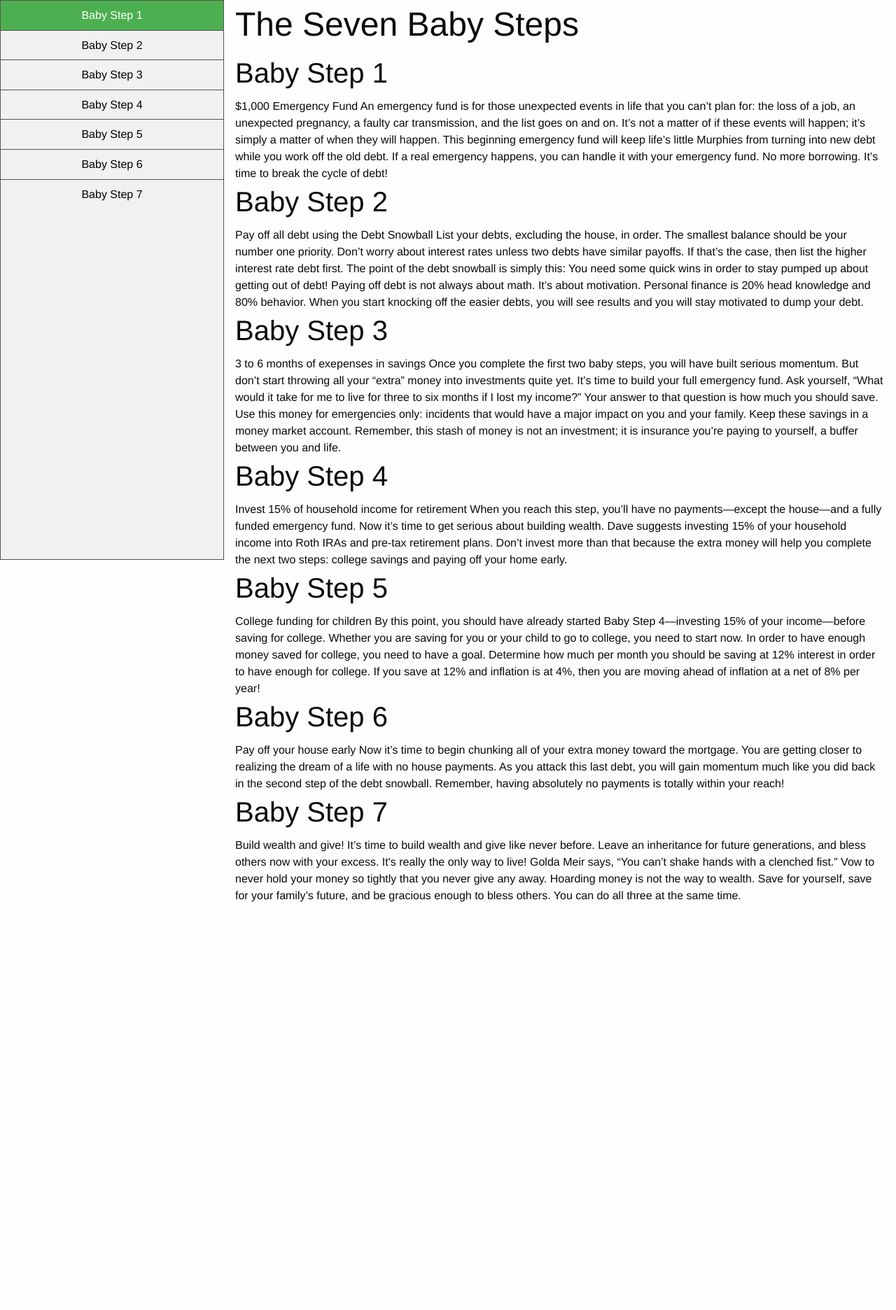
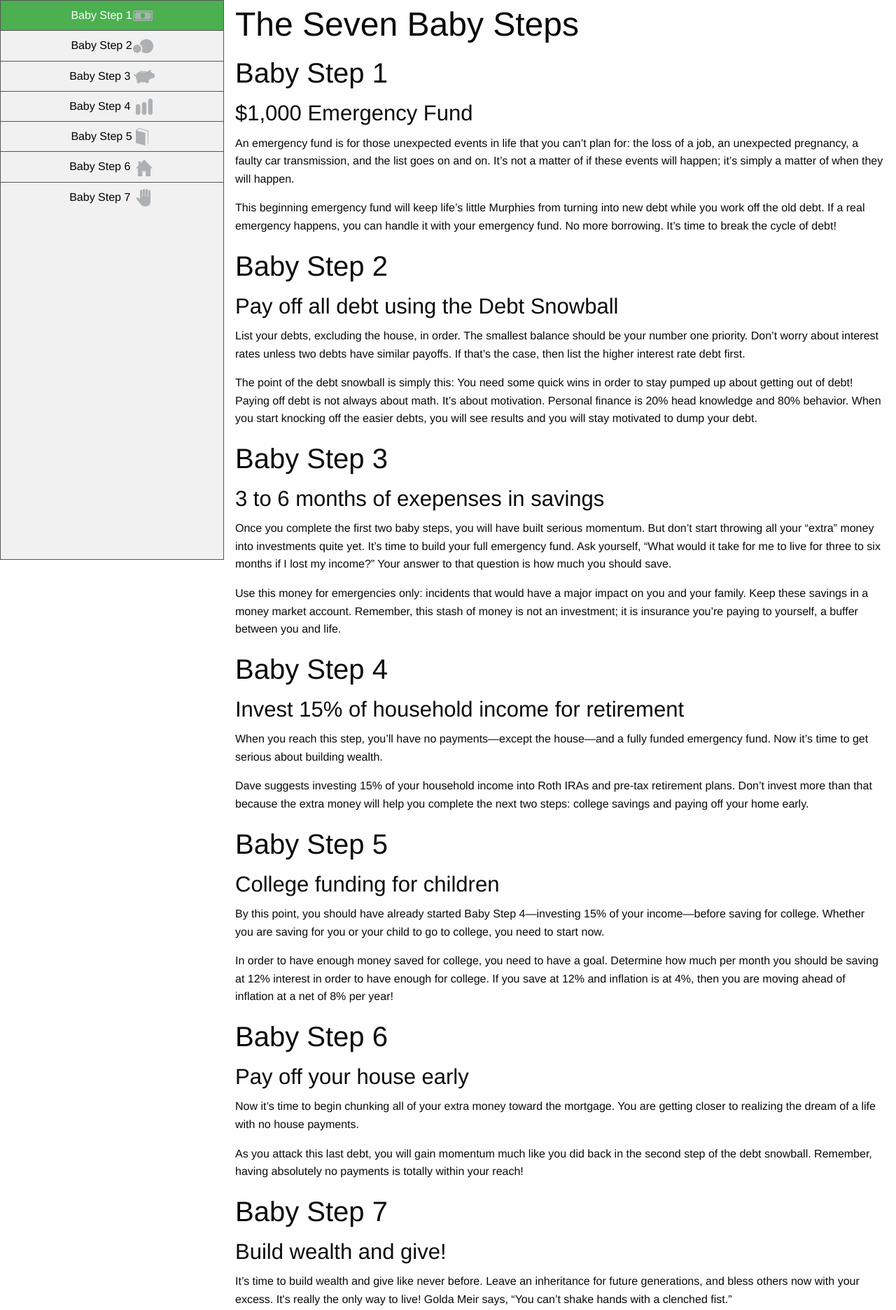
Before and after one commit to orchardsonbett/transition1, a plain HTML site: page index.html in a window 1280 px wide. Shown: the top 1872 px of the page at 70% size. Before the commit the page ends 1292 px from the top, so only its background shows below. Drawn offline with Linux system fonts and the light colour scheme.

Commit message:
addition of icon and separation of paragraphs

```diff
--- a/index.html
+++ b/index.html
@@ -14,25 +14,46 @@
     <header>
         <nav>
             <ul>
-                <li><a class="active" href="#">Baby Step 1</a></li>
-                <li><a href="#">Baby Step 2</a></li>
-                <li><a href="#">Baby Step 3</a></li>
-                <li><a href="#">Baby Step 4</a></li>
-                <li><a href="#">Baby Step 5</a></li>
-                <li><a href="#">Baby Step 6</a></li>
-                <li><a href="#">Baby Step 7</a></li>
+                <li><a class="active" href="#">Baby Step 1<img src="img/icons_small_bs1.png"></a></li>
+                <li><a href="#">Baby Step 2<img src="img/icons_small_bs2.png">  </a></li>
+                <li><a href="#">Baby Step 3 <img src="img/icons_small_bs3.png"> </a></li>
+                <li><a href="#">Baby Step 4 <img src="img/icons_small_bs4.png"> </a></li>
+                <li><a href="#">Baby Step 5<img src="img/icons_small_bs5.png"> </a></li>
+                <li><a href="#">Baby Step 6 <img src="img/icons_small_bs6.png"> </a></li>
+                <li><a href="#">Baby Step 7 <img src="img/icons_small_bs7.png"> </a></li>
             </ul>
         </nav>
     </header>
     <div style="margin-left:25%;padding:1px 16px;height:1000px;">
         <h1>The Seven Baby Steps</h1>
-        <h2>Baby Step 1</h2> $1,000 Emergency Fund An emergency fund is for those unexpected events in life that you can’t plan for: the loss of a job, an unexpected pregnancy, a faulty car transmission, and the list goes on and on. It’s not a matter of if these events will happen; it’s simply a matter of when they will happen. This beginning emergency fund will keep life’s little Murphies from turning into new debt while you work off the old debt. If a real emergency happens, you can handle it with your emergency fund. No more borrowing. It’s time to break the cycle of debt!
-        <h2>Baby Step 2</h2> Pay off all debt using the Debt Snowball List your debts, excluding the house, in order. The smallest balance should be your number one priority. Don’t worry about interest rates unless two debts have similar payoffs. If that’s the case, then list the higher interest rate debt first. The point of the debt snowball is simply this: You need some quick wins in order to stay pumped up about getting out of debt! Paying off debt is not always about math. It’s about motivation. Personal finance is 20% head knowledge and 80% behavior. When you start knocking off the easier debts, you will see results and you will stay motivated to dump your debt.
-        <h2>Baby Step 3</h2> 3 to 6 months of exepenses in savings Once you complete the first two baby steps, you will have built serious momentum. But don’t start throwing all your “extra” money into investments quite yet. It’s time to build your full emergency fund. Ask yourself, “What would it take for me to live for three to six months if I lost my income?” Your answer to that question is how much you should save. Use this money for emergencies only: incidents that would have a major impact on you and your family. Keep these savings in a money market account. Remember, this stash of money is not an investment; it is insurance you’re paying to yourself, a buffer between you and life.
-        <h2>Baby Step 4</h2> Invest 15% of household income for retirement When you reach this step, you’ll have no payments—except the house—and a fully funded emergency fund. Now it’s time to get serious about building wealth. Dave suggests investing 15% of your household income into Roth IRAs and pre-tax retirement plans. Don’t invest more than that because the extra money will help you complete the next two steps: college savings and paying off your home early.
-        <h2>Baby Step 5</h2> College funding for children By this point, you should have already started Baby Step 4—investing 15% of your income—before saving for college. Whether you are saving for you or your child to go to college, you need to start now. In order to have enough money saved for college, you need to have a goal. Determine how much per month you should be saving at 12% interest in order to have enough for college. If you save at 12% and inflation is at 4%, then you are moving ahead of inflation at a net of 8% per year!
-        <h2>Baby Step 6</h2> Pay off your house early Now it’s time to begin chunking all of your extra money toward the mortgage. You are getting closer to realizing the dream of a life with no house payments. As you attack this last debt, you will gain momentum much like you did back in the second step of the debt snowball. Remember, having absolutely no payments is totally within your reach!
-        <h2>Baby Step 7</h2> Build wealth and give! It’s time to build wealth and give like never before. Leave an inheritance for future generations, and bless others now with your excess. It's really the only way to live! Golda Meir says, “You can’t shake hands with a clenched fist.” Vow to never hold your money so tightly that you never give any away. Hoarding money is not the way to wealth. Save for yourself, save for your family’s future, and be gracious enough to bless others. You can do all three at the same time.
+        <h2>Baby Step 1</h2>
+        <h3> $1,000 Emergency Fund</h3>
+        <p>An emergency fund is for those unexpected events in life that you can’t plan for: the loss of a job, an unexpected pregnancy, a faulty car transmission, and the list goes on and on. It’s not a matter of if these events will happen; it’s simply a matter of when they will happen.</p>
+        <p>This beginning emergency fund will keep life’s little Murphies from turning into new debt while you work off the old debt. If a real emergency happens, you can handle it with your emergency fund. No more borrowing. It’s time to break the cycle of debt!</p>
+        <h2>Baby Step 2</h2>
+        <h3>Pay off all debt using the Debt Snowball</h3>
+        <p>List your debts, excluding the house, in order. The smallest balance should be your number one priority. Don’t worry about interest rates unless two debts have similar payoffs. If that’s the case, then list the higher interest rate debt first.</p>
+        <p> The point of the debt snowball is simply this: You need some quick wins in order to stay pumped up about getting out of debt! Paying off debt is not always about math. It’s about motivation. Personal finance is 20% head knowledge and 80% behavior. When you start knocking off the easier debts, you will see results and you will stay motivated to dump your debt.</p>
+        <h2>Baby Step 3</h2>
+        <h3> 3 to 6 months of exepenses in savings</h3>
+        <p>Once you complete the first two baby steps, you will have built serious momentum. But don’t start throwing all your “extra” money into investments quite yet. It’s time to build your full emergency fund. Ask yourself, “What would it take for me to live for three to six months if I lost my income?” Your answer to that question is how much you should save.</p>
+        <p> Use this money for emergencies only: incidents that would have a major impact on you and your family. Keep these savings in a money market account. Remember, this stash of money is not an investment; it is insurance you’re paying to yourself, a buffer between you and life.</p>
+        <h2>Baby Step 4</h2>
+        <h3> Invest 15% of household income for retirement</h3>
+        <p>When you reach this step, you’ll have no payments—except the house—and a fully funded emergency fund. Now it’s time to get serious about building wealth.</p>
+        <p>Dave suggests investing 15% of your household income into Roth IRAs and pre-tax retirement plans. Don’t invest more than that because the extra money will help you complete the next two steps: college savings and paying off your home early.</p>
+        <h2>Baby Step 5</h2>
+        <h3> College funding for children</h3>
+        <p>By this point, you should have already started Baby Step 4—investing 15% of your income—before saving for college. Whether you are saving for you or your child to go to college, you need to start now.</p>
+        <p>In order to have enough money saved for college, you need to have a goal. Determine how much per month you should be saving at 12% interest in order to have enough for college. If you save at 12% and inflation is at 4%, then you are moving ahead of inflation at a net of 8% per year!</p>
+        <h2>Baby Step 6</h2>
+        <h3> Pay off your house early</h3>
+        <p>Now it’s time to begin chunking all of your extra money toward the mortgage. You are getting closer to realizing the dream of a life with no house payments.</p>
+        <p>As you attack this last debt, you will gain momentum much like you did back in the second step of the debt snowball. Remember, having absolutely no payments is totally within your reach!</p>
+        <h2>Baby Step 7</h2>
+        <h3> Build wealth and give!</h3>
+        <p>It’s time to build wealth and give like never before. Leave an inheritance for future generations, and bless others now with your excess. It's really the only way to live! Golda Meir says, “You can’t shake hands with a clenched fist.”</p>
+        <p>Vow to never hold your money so tightly that you never give any away. Hoarding money is not the way to wealth. Save for yourself, save for your family’s future, and be gracious enough to bless others. You can do all three at the same time.</p>
     </div>
 
     <script src="js/vendor/jquery.js"></script>
```
